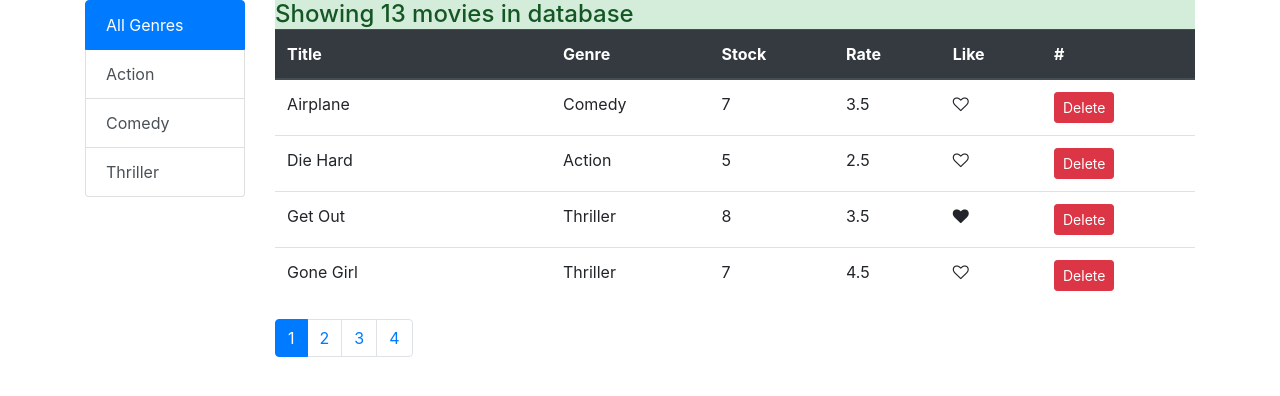
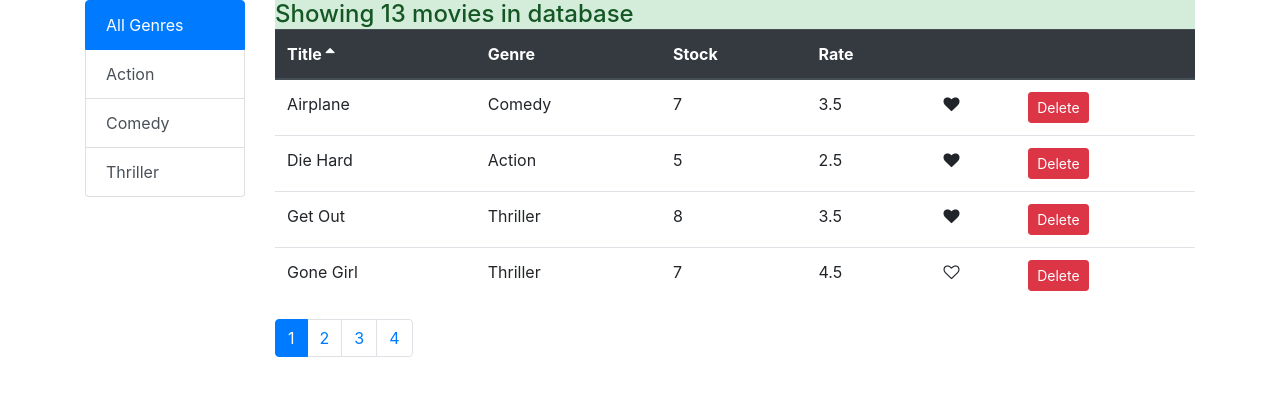
Before and after one commit to shahin3000v/vidly, a React (Create React App) app: page / in a window 1280 px wide. Shown: the top 396 px of the page. Built offline with nearby package versions, Linux system fonts and the light colour scheme.

Commit message:
TableHeader and TableBody components designed to extend the capablity of this components so its not limited to the movies - (more importantly) : passing multiple function through an obj (encapsulating them in an object) - This should be very interesting thing about react you dont find every where

```diff
--- /dev/null
+++ b/src/components/common/tableBody.jsx
@@ -0,0 +1,31 @@
+import React, { Component } from "react";
+import _ from "lodash";
+
+//props: data as array, likeMedium and deleteMeium as func but in columns  array (function in state!)
+
+class TableBody extends Component {
+  renderCell = (item, column) => {
+    if (column.content) return column.content(item);
+    return _.get(item, column.path);
+  };
+  createKey = (item, column) => {
+    return item._id + (column.path || column.key);
+  };
+  render() {
+    return (
+      <tbody>
+        {this.props.data.map(item => (
+          <tr key={item._id}>
+            {this.props.columns.map(column => (
+              <td key={this.createKey(item, column)}>
+                {this.renderCell(item, column)}
+              </td>
+            ))}
+          </tr>
+        ))}
+      </tbody>
+    );
+  }
+}
+
+export default TableBody;
--- /dev/null
+++ b/src/components/common/tableHeader.jsx
@@ -0,0 +1,36 @@
+import React, { Component } from "react";
+
+//props : columns as array, onSort as func , sortColumn as obj
+class TableHeader extends Component {
+  raiseSort = path => {
+    let order = "asc";
+    if (this.props.sortColumn.path === path) {
+      order = this.props.sortColumn.order === "asc" ? "desc" : "asc";
+    }
+    this.props.onSort({ path, order });
+  };
+  renderSortIcon = column => {
+    if (this.props.sortColumn.path !== column.path) return null;
+    if (this.props.sortColumn.order === "asc")
+      return <i className="fa fa-sort-asc"></i>;
+    return <i className="fa fa-sort-desc"></i>;
+  };
+  render() {
+    return (
+      <thead className="thead-dark">
+        <tr>
+          {this.props.columns.map(column => (
+            <th
+              key={column.label || column.key}
+              onClick={() => this.raiseSort(column.path)}
+            >
+              {column.label} {this.renderSortIcon(column)}
+            </th>
+          ))}
+        </tr>
+      </thead>
+    );
+  }
+}
+
+export default TableHeader;
--- a/src/components/moviesTable.jsx
+++ b/src/components/moviesTable.jsx
@@ -1,63 +1,46 @@
 import React, { Component } from "react";
+import TableHeader from "./common/tableHeader";
+import TableBody from "./common/tableBody";
 import Like from "./common/like";
 
 class MoviesTable extends Component {
-  raiseSort = path => {
-    let order = "asc";
-    if (this.props.sortColumn.path === path) {
-      order = this.props.sortColumn.order === "asc" ? "desc" : "asc";
+  columns = [
+    { path: "title", label: "Title" },
+    { path: "genre.name", label: "Genre" },
+    { path: "numberInStock", label: "Stock" },
+    { path: "dailyRentalRate", label: "Rate" },
+    {
+      key: "like",
+      content: movie => (
+        <Like
+          liked={movie.liked}
+          toggleLike={() => this.props.likeMedium(movie)}
+        />
+      )
+    },
+    {
+      key: "delete",
+      content: movie => (
+        <button
+          onClick={() => {
+            this.props.deleteMedium(movie._id, this.props.showList.length);
+          }}
+          className="btn btn-danger btn-sm"
+        >
+          Delete
+        </button>
+      )
     }
-    this.props.onSort({ path, order });
-  };
+  ];
   render() {
-    const { showList, likeMedium, deleteMedium } = this.props;
     return (
       <table className="table">
-        <thead className="thead-dark">
-          <tr>
-            <th
-              onClick={() => this.raiseSort("title")}
-              style={{ width: "30%" }}
-            >
-              Title
-            </th>
-            <th onClick={() => this.raiseSort("genre.name")} scope="col">
-              Genre
-            </th>
-            <th onClick={() => this.raiseSort("numberInStock")} scope="col">
-              Stock
-            </th>
-            <th onClick={() => this.raiseSort("dailyRentalRate")}>Rate</th>
-            <th>Like</th>
-            <th>#</th>
-          </tr>
-        </thead>
-        <tbody>
-          {showList.map(showListItem => (
-            <tr key={showListItem._id}>
-              <td>{showListItem.title}</td>
-              <td>{showListItem.genre.name}</td>
-              <td>{showListItem.numberInStock}</td>
-              <td>{showListItem.dailyRentalRate}</td>
-              <td>
-                <Like
-                  liked={showListItem.liked}
-                  toggleLike={() => likeMedium(showListItem)}
-                />
-              </td>
-              <td>
-                <button
-                  onClick={() => {
-                    deleteMedium(showListItem._id, showList.length);
-                  }}
-                  className="btn btn-danger btn-sm"
-                >
-                  Delete
-                </button>
-              </td>
-            </tr>
-          ))}
-        </tbody>
+        <TableHeader
+          columns={this.columns}
+          onSort={this.props.onSort}
+          sortColumn={this.props.sortColumn}
+        />
+        <TableBody data={this.props.showList} columns={this.columns} />
       </table>
     );
   }
--- a/src/services/fakeMovieService.js
+++ b/src/services/fakeMovieService.js
@@ -15,7 +15,8 @@ const movies = [
     title: "Die Hard",
     genre: { _id: "5b21ca3eeb7f6fbccd471818", name: "Action" },
     numberInStock: 5,
-    dailyRentalRate: 2.5
+    dailyRentalRate: 2.5,
+    liked: true
   },
   {
     _id: "5b21ca3eeb7f6fbccd471817",
@@ -37,7 +38,8 @@ const movies = [
     title: "Airplane",
     genre: { _id: "5b21ca3eeb7f6fbccd471814", name: "Comedy" },
     numberInStock: 7,
-    dailyRentalRate: 3.5
+    dailyRentalRate: 3.5,
+    liked: true
   },
   {
     _id: "5b21ca3eeb7f6fbccd47181b",
@@ -69,28 +71,28 @@ const movies = [
   },
   {
     _id: "5b21ca3eeb7f6fbccds471821",
-    title: "The Avengers",
+    title: "The Avengers 1",
     genre: { _id: "5b21ca3eeb7f6fbccd471818", name: "Action" },
     numberInStock: 7,
     dailyRentalRate: 3.5
   },
   {
     _id: "5b21sca3eeb7f6fbcscd471821",
-    title: "The Avengers",
+    title: "The Avengers 2",
     genre: { _id: "5b21ca3eeb7f6fbccd471818", name: "Action" },
     numberInStock: 7,
     dailyRentalRate: 3.5
   },
   {
     _id: "5b21csssa3eeb7f6fbccd471821",
-    title: "The Avengers",
+    title: "The Avengers 3",
     genre: { _id: "5b21ca3eeb7f6fbccd471818", name: "Action" },
     numberInStock: 7,
     dailyRentalRate: 3.5
   },
   {
     _id: "5b21ca3eeb7f6fbcggcd471821",
-    title: "The Avengers",
+    title: "The Avengers 4",
     genre: { _id: "5b21ca3eeb7f6fbccd471818", name: "Action" },
     numberInStock: 7,
     dailyRentalRate: 3.5
```
